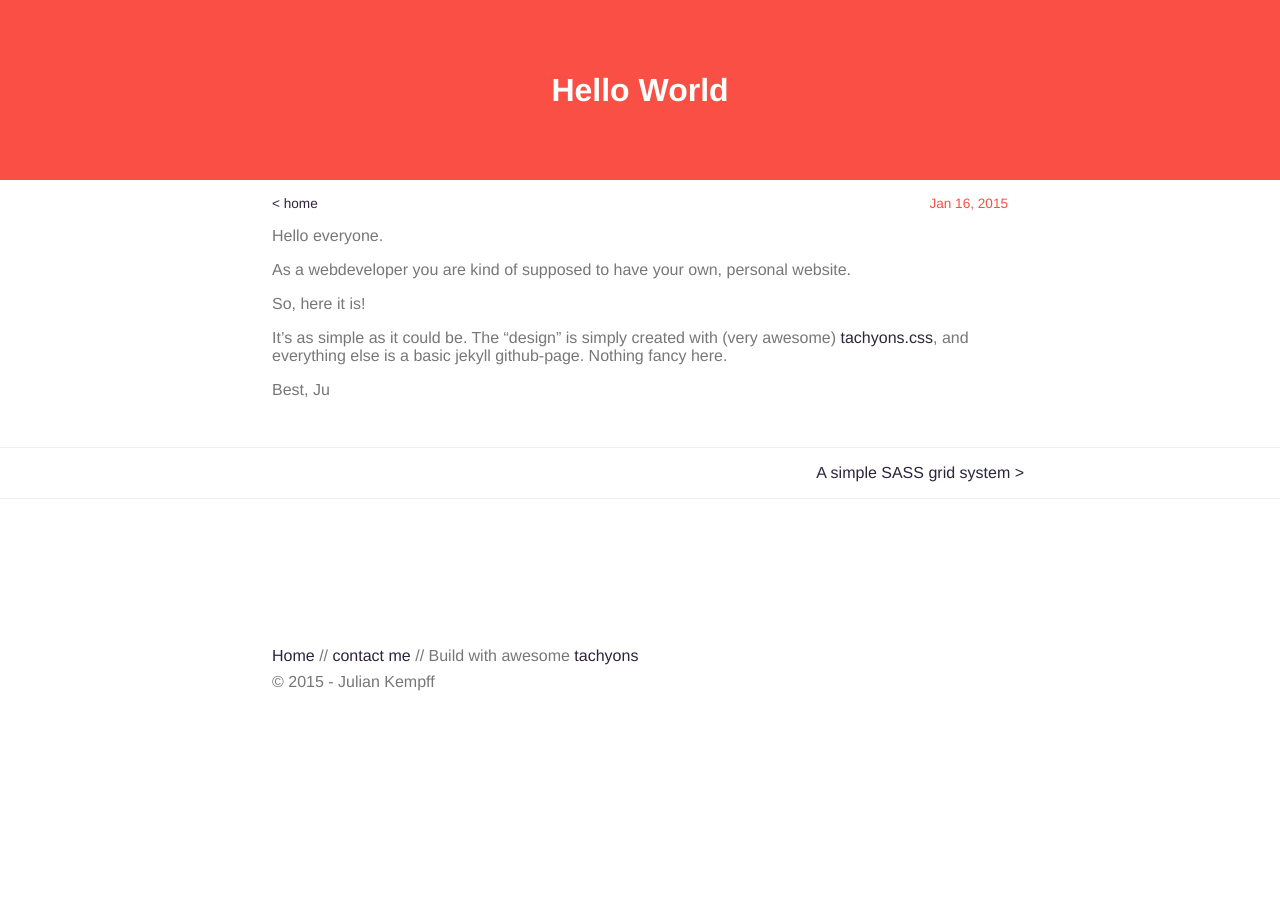
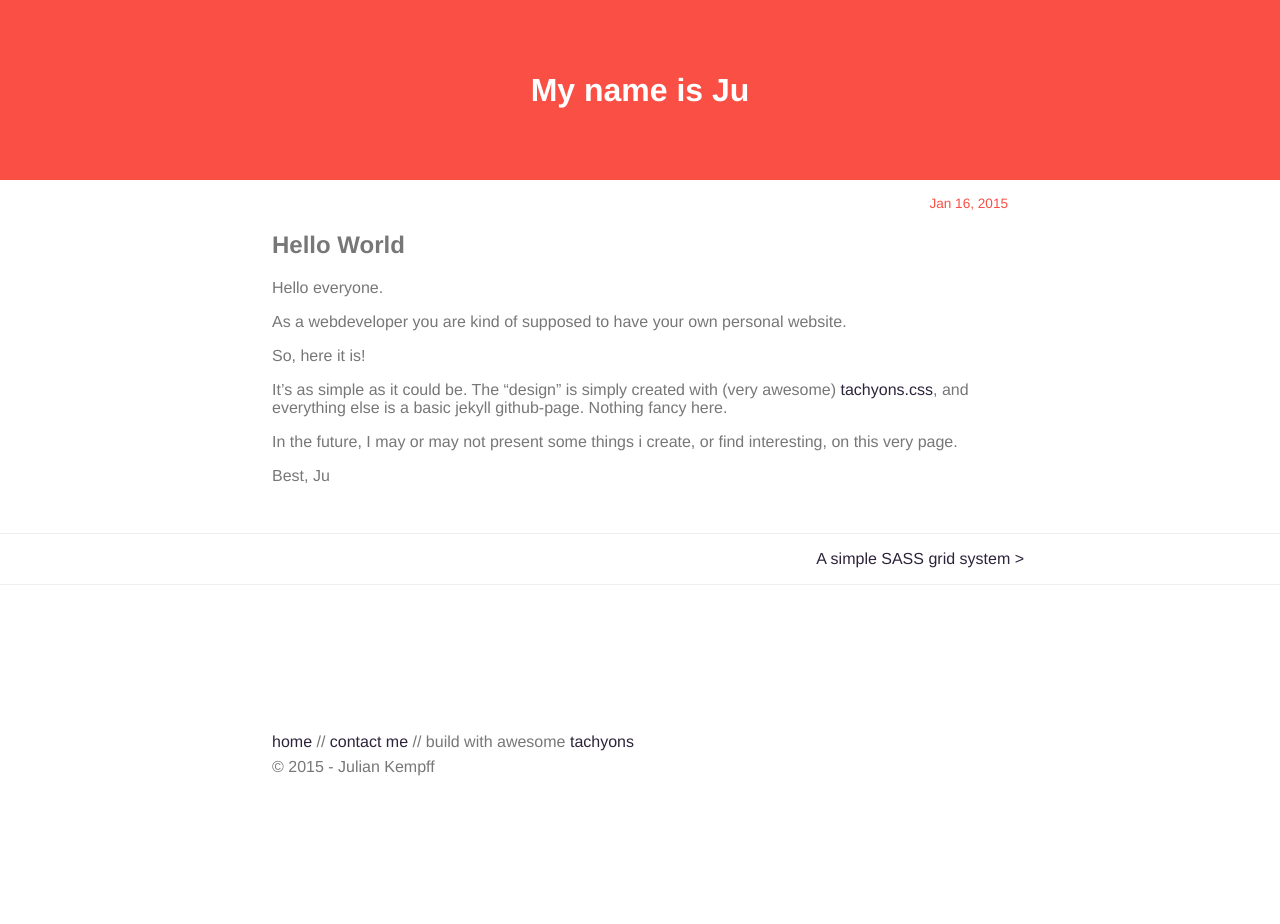
Before and after one commit to jkempff/jkempff.github.io, a Jekyll site: the page built from _posts/2015-01-16-hello-world.md, in a window 1280 px wide. Built offline with Jekyll 4.4.1, drawn with Linux system fonts in a browser that asks for light colours; before the commit the page ends 900 px from its top, so only the background shows below that.

Commit message:
viewport, text, etc.

```diff
--- a/_config.yaml
+++ b/_config.yaml
@@ -1,3 +1,4 @@
+name: "Julian Kempff"
 highlighter: pygments
 paginate: 3
 permalink: /article/:title
--- a/_layouts/default.html
+++ b/_layouts/default.html
@@ -2,7 +2,7 @@
 <html>
 <head>
     <title>{% if page.title %} {{ page.title }} | {% endif %} {{ site.name }}</title>
-    <meta name="viewport" content="width=device-width,user-scaleable=no">
+    <meta name="viewport" content="width=device-width,initial-scale=1">
     <meta http-equiv="Content-Type" content="text/html; charset=UTF-8" />
     <link rel="stylesheet" href="{{site.baseurl}}/tachyons.css">
     <link rel="stylesheet" href="{{site.baseurl}}/shame.css">
@@ -11,16 +11,16 @@
 
 <body class="wi-100">
     <header class="bg-light-red dt h-20 wi-100 ptm pbm">
-        <h1 class="white tc h-100 v-mid dtc">{{ page.title }}</h1>
+        <h1 class="white tc h-100 v-mid dtc"><a href="/" class="link white">My name is Ju</a></h1>
     </header>
-    <main>
+    <div>
         {{ content }}
-    </main>
+    </div>
 
     <footer class="bg-white gray pvx pvxl-ns bt b--light-gray h-30 f5 f4-ns">
-        <p class="mw7 db center phm lh-copy"><a class="link" href="/">Home</a> //
+        <p class="mw7 db center phm lh-copy"><a class="link" href="/">home</a> //
         <a class="link" href="mailto:me@ju.am">contact me</a> //
-        Build with awesome <a href="http://tachyons.io/" class="link">tachyons</a><br>
+        build with awesome <a href="http://tachyons.io/" class="link">tachyons</a><br>
         &copy;&nbsp;2015 - Julian Kempff
         </p>
     </footer>
--- a/_layouts/post.html
+++ b/_layouts/post.html
@@ -4,12 +4,12 @@ layout: default
 
 <article class="article gray mw7 center phm pbl">
     <aside class="f5 cf mtm mbm mw7 center light-red">
-        <a href="/" class="link">&lt; home</a>
         <span class="fr">
             <time datetime="{{page.date|date:"%F"}}">{{page.date|date:"%b %d, %Y"}}</time>
         </span>
     </aside>
-    {{ content }}
+    <h2>{{ page.title }}</h2>
+    <main>{{ content }}</main>
 </article>
 
 <div class="bt b--light-gray">
--- a/_posts/2015-01-16-hello-world.md
+++ b/_posts/2015-01-16-hello-world.md
@@ -7,10 +7,12 @@ category: random
 
 Hello everyone.
 
-As a webdeveloper you are kind of supposed to have your own, personal website.
+As a webdeveloper you are kind of supposed to have your own personal website.
 
 So, here it is!
 
 It's as simple as it could be. The "design" is simply created with (very awesome) [tachyons.css](http://tachyons.io/), and everything else is a basic jekyll github-page. Nothing fancy here.
 
+In the future, I may or may not present some things i create, or find interesting, on this very page.
+
 Best, Ju
--- a/index.html
+++ b/index.html
@@ -8,7 +8,7 @@ title: My name is Ju
             <div class="pln lh-copy">
                 <p>My full name is <em>Julian Kempff</em>, but &ndash; as stated above &ndash; everyone calls me Ju.</p>
                 <p>I am a webdeveloper, based in munich (germany), working at <a href="http://formundcode.de" class="link">Form &amp; Code</a>, who likes music.</p>
-                <p>Below you find may or may not find something interesting:</p>
+                <p>Below you may or may not find something interesting:</p>
             </div>
         </div>
     </div>
```
